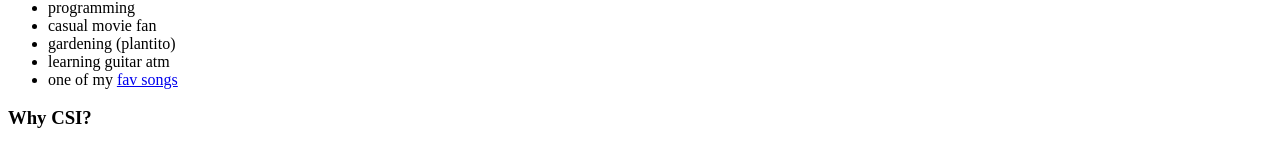
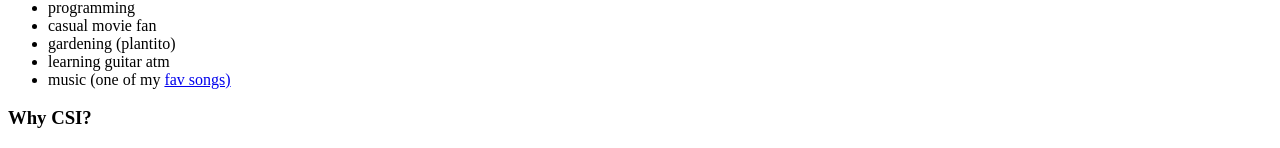
Before and after one commit to rue22/rue22.github.io, a plain HTML site: page index.html in a window 1280 px wide. Shown: the part 652-800 px from the top of the page. Drawn offline with Linux system fonts and the light colour scheme.

Commit message:
chore: add some text

```diff
--- a/index.html
+++ b/index.html
@@ -42,7 +42,7 @@
             <li>casual movie fan</li>
             <li>gardening (plantito)</li>
             <li>learning guitar atm</li>
-            <li>one of my <a href="https://youtu.be/xvFZjo5PgG0?si=gJv2YGVMeOR74iNT">fav songs</a>
+            <li>music (one of my <a href="https://youtu.be/xvFZjo5PgG0?si=gJv2YGVMeOR74iNT">fav songs)</a>
         </ul>
 
         <h3>Why CSI?</h3>
```
